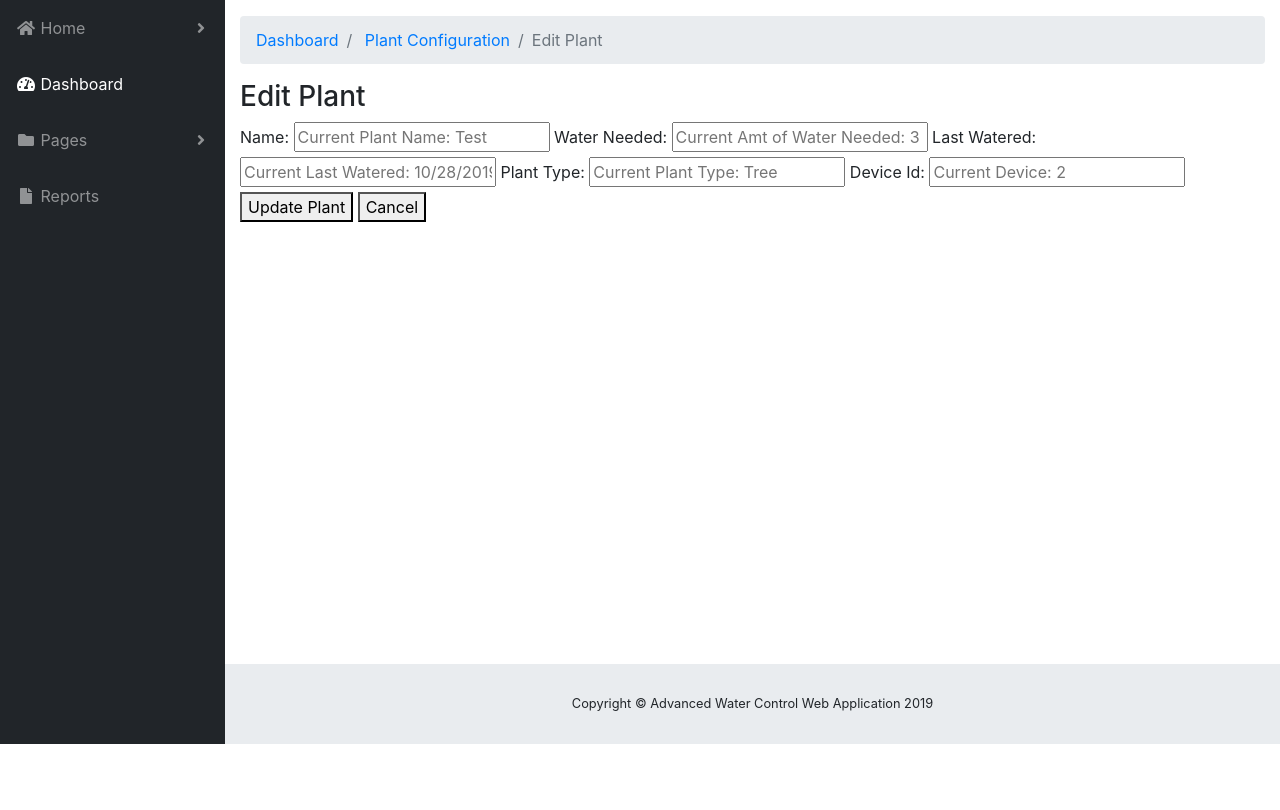
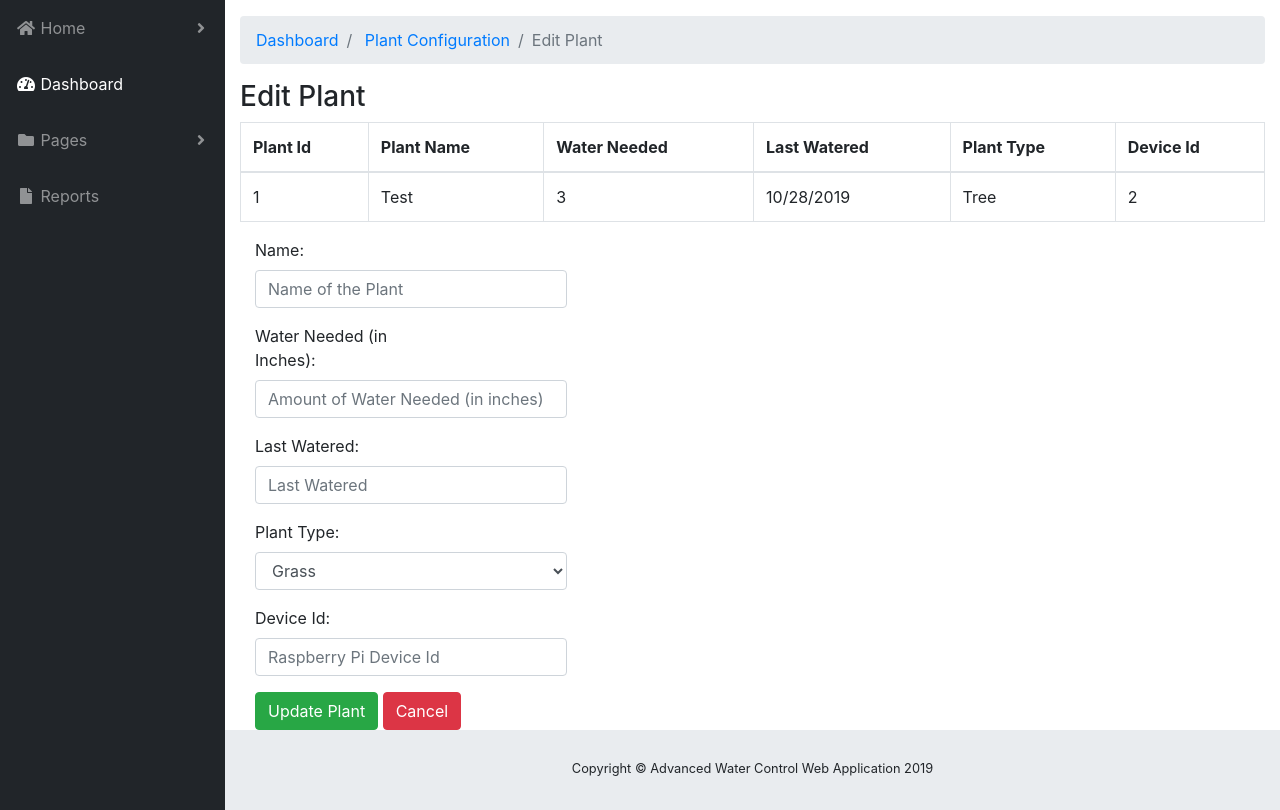
Before and after one commit to KVessey/AdvancedWaterControlWebApp, a Flask app: page /plants/1/edit/ in a window 1280 px wide. Shown: the part 56-866 px from the top of the page. Before the commit the page ends 800 px from the top, so only its background shows below. Run offline with Flask 2, Linux system fonts and the light colour scheme; some libraries are stand-ins or nearby versions.

Commit message:
updating project - finalizing plant db page

```diff
--- a/main.py
+++ b/main.py
@@ -62,15 +62,14 @@ def newPlant():
 def editPlant(plant_id):
     editedPlant = session.query(Plant).filter_by(id=plant_id).one()
     if request.method == 'POST':
-        # if request.form['name']:
-            editedPlant.name = request.form['name']
-            editedPlant.water_needed = request.form['water_needed']
-            editedPlant.last_watered = request.form['last_watered']
-            editedPlant.plant_type = request.form['plant_type']
-            editedPlant.device_id = request.form['device_id']
-            session.add(editedPlant)
-            session.commit()
-            return redirect(url_for('plant_configuration'))
+       editedPlant.name = request.form['name']
+       editedPlant.water_needed = request.form['water_needed']
+       editedPlant.last_watered = request.form['last_watered']
+       editedPlant.plant_type = request.form['plant_type']
+       editedPlant.device_id = request.form['device_id']
+       session.add(editedPlant)
+       session.commit()
+       return redirect(url_for('plant_configuration'))
     else:
         return render_template('edit_plant.html', plant=editedPlant)
 
--- a/templates/edit_plant.html
+++ b/templates/edit_plant.html
@@ -15,31 +15,77 @@
           </li>
           <li class="breadcrumb-item active">Edit Plant</li>
         </ol>
-        <h3 >Edit Plant </h3>
+        <h3 >Edit Plant</h3>
 
-            <form action="{{ url_for('editPlant',plant_id = plant.id)}}" method="post">
-                <div class="form-group">
-                    <label for="name">Name:</label>
-                   <input type="text" maxlength="100" name="name" placeholder="Current Plant Name: {{plant.name}}">
+          <table class="table table-bordered"  width="100%" cellspacing="0">
+                <thead>
+                  <tr>
+                    <th>Plant Id</th>
+                    <th>Plant Name</th>
+                    <th>Water Needed</th>
+                    <th>Last Watered</th>
+                    <th>Plant Type</th>
+                    <th>Device Id</th>
+                  </tr>
+                </thead>
+                <tbody>
+                      <tr>
+                        <td>{{plant.id}}</td>
+                        <td>{{plant.name}}</td>
+                        <td>{{plant.water_needed}}</td>
+                        <td>{{plant.last_watered}}</td>
+                        <td>{{plant.plant_type}}</td>
+                        <td>{{plant.device_id}}</td>
+                      </tr>
+                 </tbody>
+              </table>
 
-                   <label for="author">Water Needed:</label>
-                   <input maxlength="100" name="water_needed" placeholder="Current Amt of Water Needed: {{plant.water_needed}}">
+            <form class="form-horizontal" action="#" method="post">
+              <div class="form-group">
+                  <label class="control-label col-sm-2" for="name">Name:</label>
+                  <div class="col-md-4 col-sm-10">
+                      <input class="form-control" type="text" maxlength="100" id="name" name="name" placeholder="Name of the Plant">
+                  </div>
+              </div>
+              <div class="form-group">
+                  <label class="control-label col-sm-2" for="author">Water Needed (in Inches):</label>
+                  <div class="col-md-4 col-sm-10">
+                      <input class="form-control" maxlength="100" name="water_needed" placeholder="Amount of Water Needed (in inches)">
+                  </div>
+              </div>
 
-                   <label for="last_watered">Last Watered:</label>
-                   <input maxlength="100" name="last_watered" placeholder="Current Last Watered: {{plant.last_watered}}">
+              <div class="form-group">
+                  <label class="control-label col-sm-2" for="last_watered">Last Watered:</label>
+                  <div class="col-md-4 col-sm-10">
+                    <input class="form-control" maxlength="100" name="last_watered" placeholder="Last Watered">
+                  </div>
+              </div>
 
-                   <label for="plant_type">Plant Type:</label>
-                   <input maxlength="100" name="plant_type" placeholder="Current Plant Type: {{plant.plant_type}}">
+              <div class="form-group">
+                  <label class="control-label col-sm-2" for="plant_type">Plant Type:</label>
+                  <div class="col-md-4 col-sm-10">
+                       <select class="form-control" name="plant_type">
+                            <option>Grass</option>
+                            <option>Tree</option>
+                            <option>Flower</option>
+                            <option>Other</option>
+                       </select>
+                  </div>
+              </div>
 
-                   <label for="device_id">Device Id:</label>
-                   <input maxlength="100" name="device_id" placeholder="Current Device: {{plant.device_id}}">
+              <div class="form-group">
+                  <label class="control-label col-sm-2" for="device_id">Device Id:</label>
+                  <div class="col-md-4 col-sm-10">
+                      <input class="form-control" maxlength="100" name="device_id" placeholder="Raspberry Pi Device Id">
+                  </div>
+              </div>
 
-                   <button type="submit">Update Plant</button>
-                    <a href='{{url_for('plant_configuration')}}'>
-                        <button>Cancel</button>
-                    </a>
-                </div>
-            </form>
+              <div class="col-md-4">
+                <button type="submit" class="btn btn-success">Update Plant</button>
+                <button type="cancel" class="btn btn-danger">Cancel</button>
+              </div>
+          </form>
+
     <!-- /.container-fluid -->
 
       <!-- Sticky Footer -->
--- a/templates/serverStatus.html
+++ b/templates/serverStatus.html
@@ -33,7 +33,7 @@
                 <span class="float-left bg-success" style="color:white; padding: 10px">Operational</span>
               </div>
             </div>
-      </div>
+        </div>
 
         <div class="col-xl-4 col-sm-6 mb-3">
             <div class="card text-dark bg-light o-hidden h-100">
```
Also changed, not shown: templates/delete_plant.html (+27 -4 lines), templates/new_plant.html (+40 -16 lines), templates/plantConfiguration.html (+16 -12 lines), database.db.
